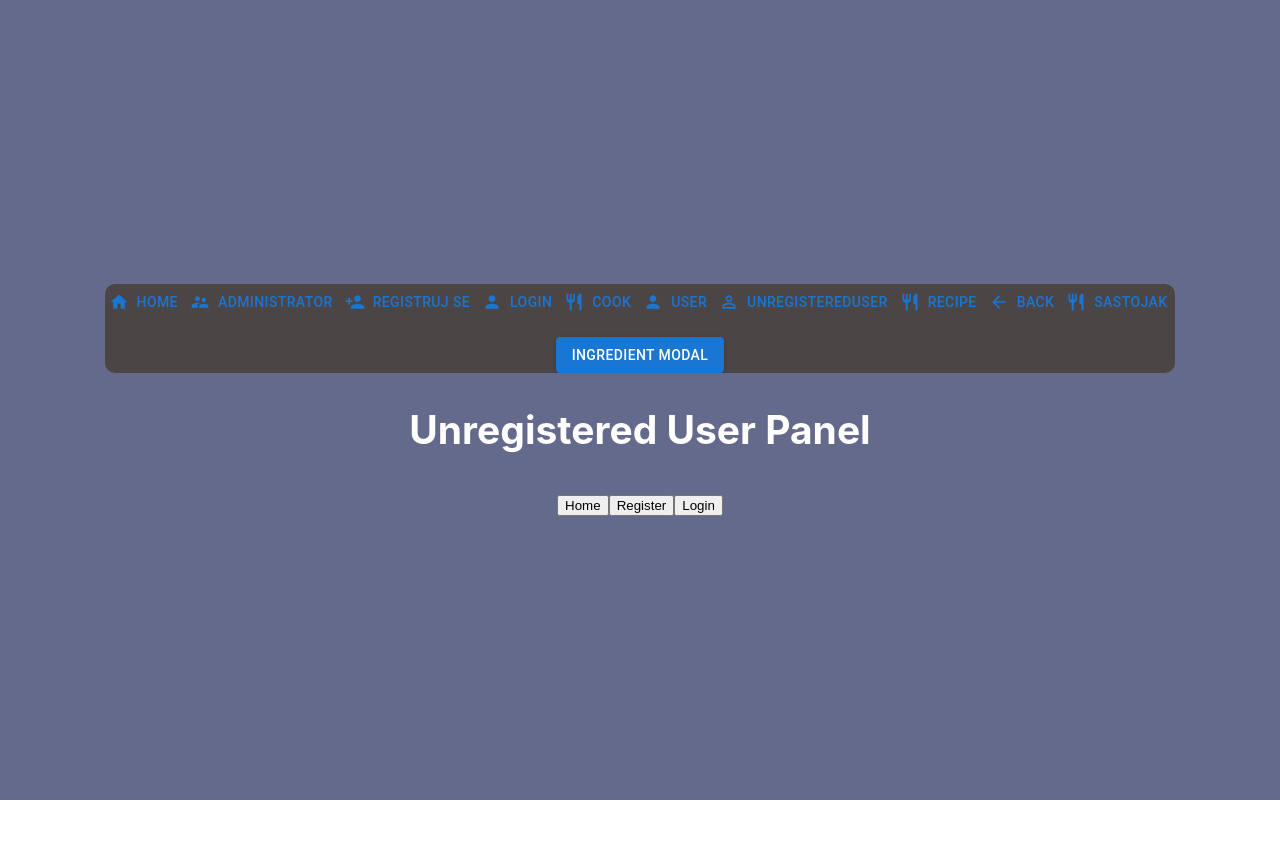
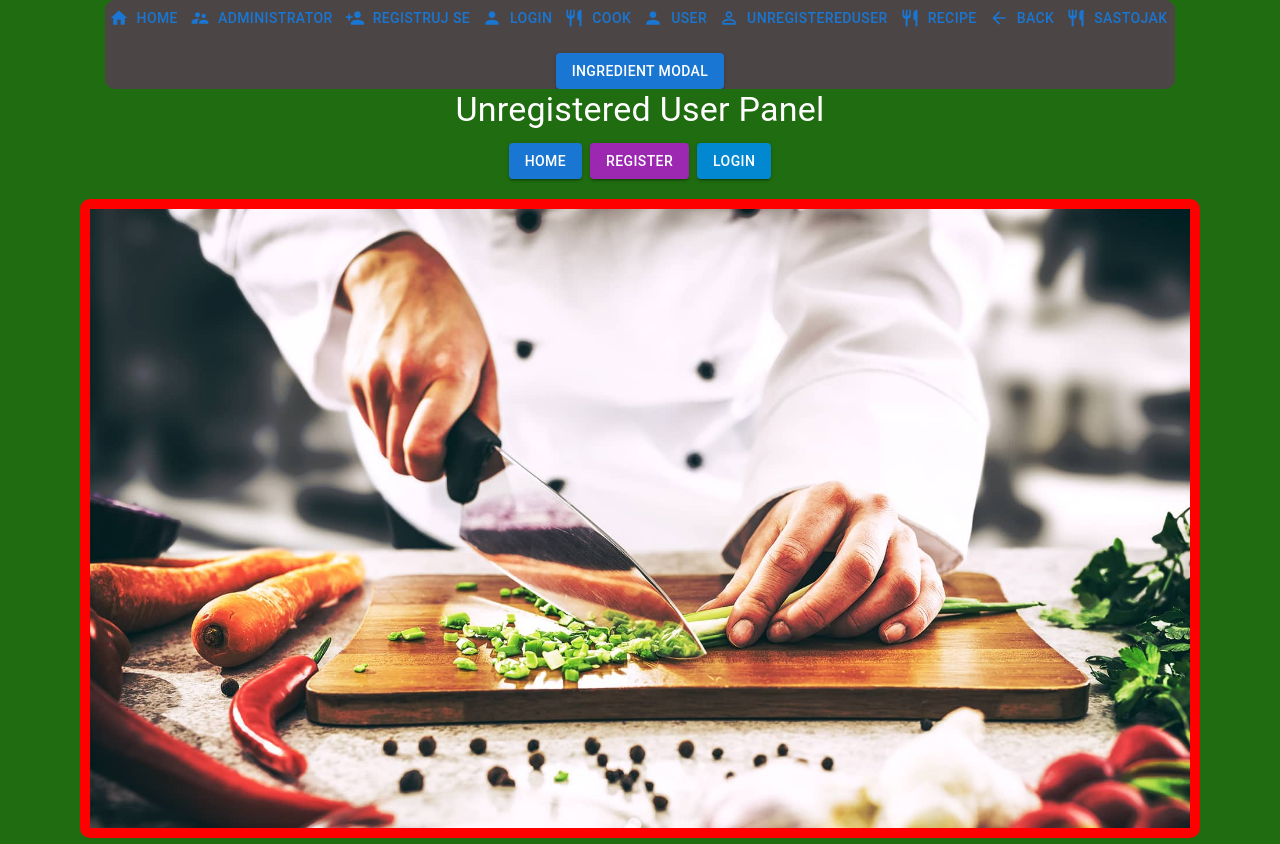
Before and after one commit to BarovicA/frontend_CookBook, a React (Create React App) app: page / in a window 1280 px wide. Before the commit the page ends 800 px from the top, so only its background shows below. Built offline with nearby package versions, Linux system fonts and the light colour scheme.

Commit message:
Mikro izmene

```diff
--- a/src/App.css
+++ b/src/App.css
@@ -14,7 +14,7 @@
 }
 
 .App-header {
-  background-color: #646a8b;
+  background-color: #206c10;
   min-height: 100vh;
   display: flex;
   flex-direction: column;
--- a/src/App.js
+++ b/src/App.js
@@ -100,6 +100,7 @@ function App() {
   };
 
   return (
+
     <div className="App">
       <header className="App-header">
         <div>
--- a/src/UnregisteredUser.js
+++ b/src/UnregisteredUser.js
@@ -1,14 +1,59 @@
-import React from 'react';
+import React, { useEffect, useState } from 'react';
+import logo from './logo.jpg';
+import Button from '@mui/material/Button';
+import Typography from '@mui/material/Typography';
+import Box from '@mui/material/Box';
+import { styled } from '@mui/material/styles';
 
-const UnregisteredUser = ({ onHomeClick }) => {
+const StyledLogo = styled('img')`
+  width: 100%;
+  max-width: 1100px;
+  border-radius: 10px;
+  opacity: 0;
+  transition: opacity 0.5s ease-in-out;
+  &.show {
+    opacity: 1;
+  }
+    border: 10px solid red;
+`;
+
+const UnregisteredUser = ({
+  onHomeClick,
+  onRegisterClick,
+  onLoginClick, }) => {
+  const [showLogo, setShowLogo] = useState(false);
+
+  useEffect(() => {
+    setShowLogo(true);
+  }, []);
+
+  const handleRegisterClick = () => {
+    console.log('Register button clicked');
+  };
+
+  const handleLoginClick = () => {
+    console.log('Login button clicked');
+  };
+
   return (
-    <div>
-      <h2>Unregistered User Panel</h2>
-      {}
-      <button onClick={onHomeClick}>Home</button>
-      <button>Register</button>
-      <button>Login</button>
-    </div>
+    <Box sx={{ textAlign: 'center' }}>
+      <Typography variant="h4" component="h2" gutterBottom>
+        Unregistered User Panel
+      </Typography>
+      <Button onClick={onHomeClick} variant="contained" color="primary" sx={{ mr: 1 }}>
+        Home
+      </Button>
+      <Button onClick={onRegisterClick} variant="contained" color="secondary" sx={{ mr: 1 }}>
+        Register
+      </Button>
+      <Button onClick={onLoginClick} variant="contained" color="info">
+        Login
+      </Button>
+      <Box sx={{ marginTop: '20px' }}>
+        {/* Dodajemo klasu "show" na sliku kako bi se postepeno pojavila */}
+        <StyledLogo src={logo} alt="Logo" className={showLogo ? 'show' : ''} />
+      </Box>
+    </Box>
   );
 };
 
```
Also changed, not shown: src/UnregisteredUser.css (added).
